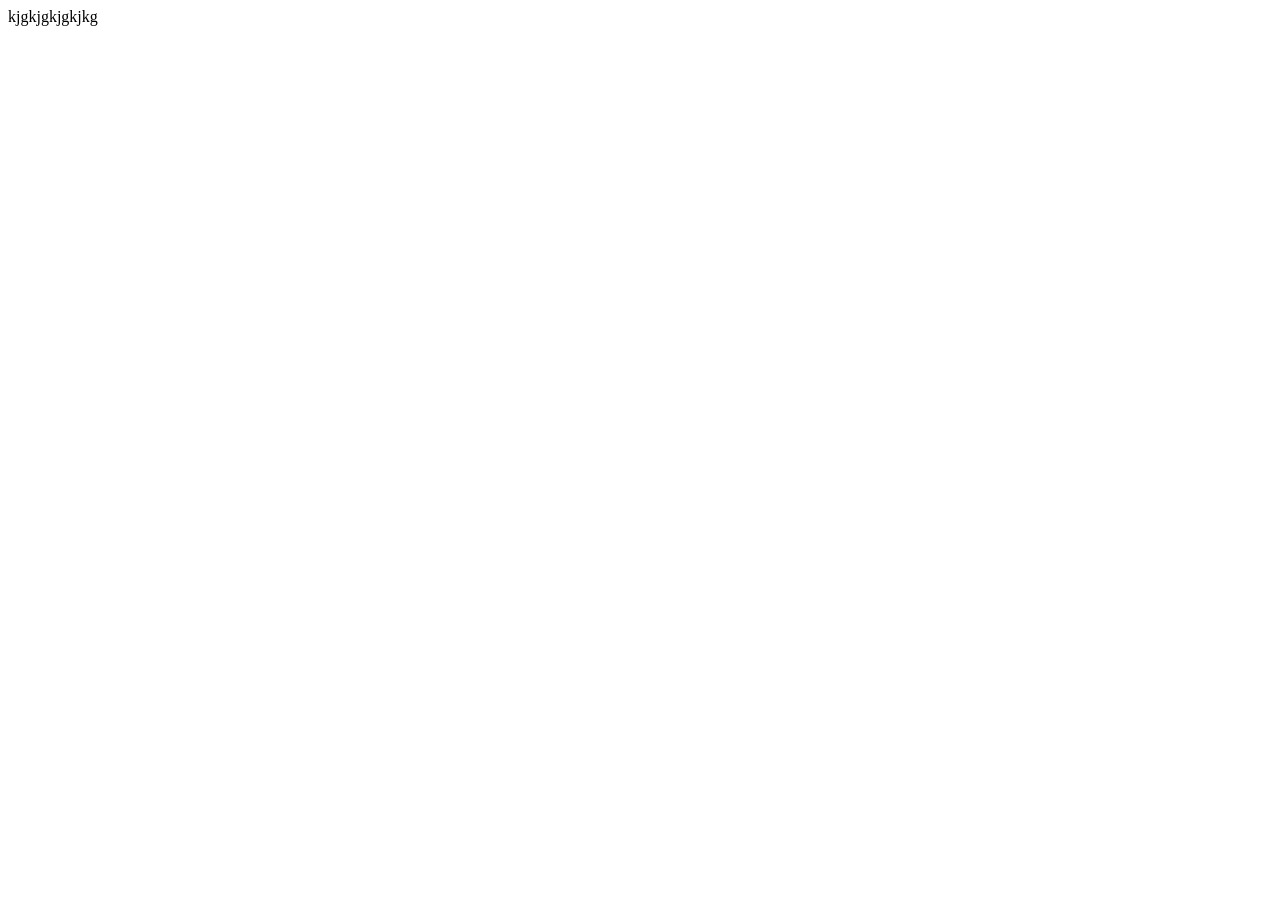
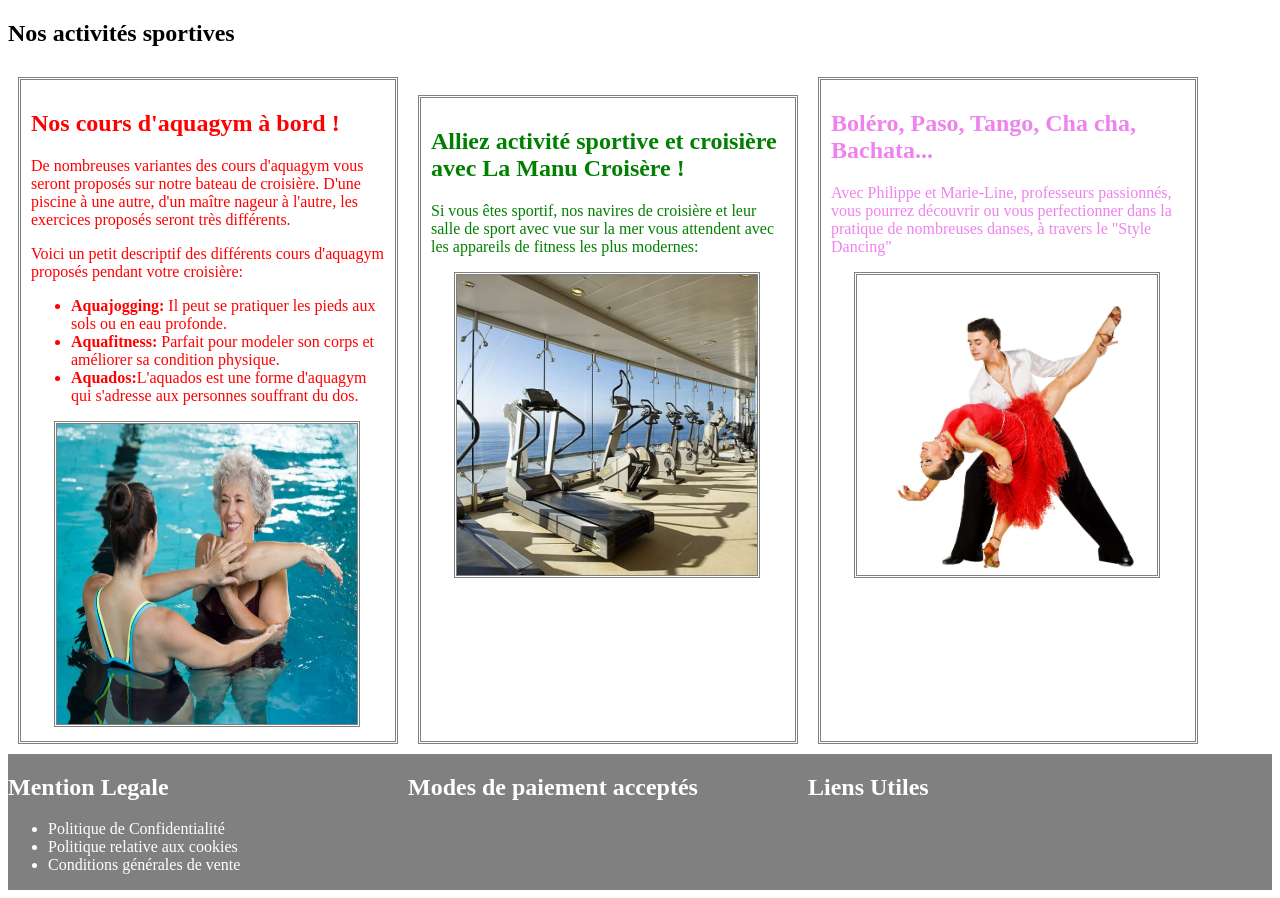
Before and after one commit to jeremybosqui/croisiere-de-luxe, a plain HTML site: page index.html in a window 1280 px wide. Before the commit the page ends 800 px from the top, so only its background shows below. Drawn offline with Linux system fonts and the light colour scheme.

Commit message:
indexàverifier

```diff
--- /dev/null
+++ b/asset/css/style.css
@@ -0,0 +1,84 @@
+#activités-sportives-ap{
+
+
+}
+.blocsport-ap{
+display: grid;
+grid-template-columns: 400px 400px 400px;
+grid-template-rows:
+
+}
+.Aquagym-ap{
+color: red;
+margin: 10px;
+padding: 10px;
+border-style: double;
+border-color: gray;
+
+
+
+
+}
+.Salle-de-sport-équipée-ap{
+    color: green;
+    margin: 10px;
+    padding: 10px;
+    border-style: double;
+    border-color: gray;
+    margin-top: 28px;
+
+
+}
+.Cours-de-danse-ap{
+    color: violet;
+    margin: 10px;
+    padding: 10px;
+    border-style: double;
+    border-color: gray;
+
+
+
+}
+#image-aquagym-ap{
+height:300px;
+width: 300px;
+border-style: double;
+border-color: grey;
+margin-left: 23px;
+}
+#image-salledesport-ap{
+height: 300px;
+width: 300px;
+border-style: double;
+border-color: grey;
+margin-left: 23px;
+
+
+}
+#image-danse-ap{
+height: 300px;
+width: 300px;
+border-style: double;
+border-color:grey;
+margin-left: 23px;
+
+}
+.footer-ap{
+display: grid;
+grid-template-columns: 400px 400px 400px;
+background-color: gray;
+color: white;
+
+}
+.Mention-legale-ap{
+
+
+}
+.Modes-de-paiement-ap{
+
+
+}
+.liens-utliles-ap{
+
+
+}
--- a/index.html
+++ b/index.html
@@ -1 +1,78 @@
-kjgkjgkjgkjkg
+<!DOCTYPE html>
+<html lang="fr">
+<head>
+    <meta charset="UTF-8">
+   <link rel="stylesheet" href="asset/css/style.css">
+    <meta http-equiv="X-UA-Compatible" content="IE=edge">
+    <meta name="viewport" content="width=device-width, initial-scale=1.0">
+    <title>Site vitrine</title>
+</head>
+<body>
+    <header>
+
+    </header>
+    <section>
+     <h2 id="activités-sportives-ap">Nos activités sportives</h2>
+
+    <div class="blocsport-ap">
+
+        <div class="Aquagym-ap">
+            <h2>Nos cours d'aquagym à bord !</h2>
+            <p>De nombreuses variantes des cours d'aquagym vous seront proposés sur notre bateau de croisière.
+               D'une piscine à une autre, d'un maître nageur à l'autre, les exercices proposés seront très différents.</p>
+               <p>Voici un petit descriptif des différents cours d'aquagym proposés pendant votre croisière:</p>
+                  <ul>
+                       <li><strong>Aquajogging:</strong> Il peut se pratiquer les pieds aux sols ou en eau profonde.</li>
+                       <li><strong>Aquafitness:</strong> Parfait pour modeler son corps et améliorer sa condition physique.</li>
+                       <li><strong>Aquados:</strong>L'aquados est une forme d'aquagym qui s'adresse aux personnes souffrant du dos.</li>
+
+                  </ul>
+                 <img id="image-aquagym-ap" src="asset/img/aquagym.jpg" alt="photo cours aquagym">
+
+        </div>
+        <div class="Salle-de-sport-équipée-ap">
+            <h2>Alliez activité sportive et croisière avec La Manu Croisère !</h2>
+            <p>Si vous êtes sportif, nos navires de croisière et leur salle de sport avec vue sur la mer vous attendent avec les appareils de fitness les plus modernes:</p>
+            <img id="image-salledesport-ap" src="asset/img/salle-de-sport.jpg" alt="salle sport">
+
+
+        </div>
+        <div class="Cours-de-danse-ap">
+            <h2>Boléro, Paso, Tango, Cha cha, Bachata...</h2>
+            <p>Avec Philippe et Marie-Line, professeurs passionnés, vous pourrez découvrir ou vous perfectionner dans la pratique de nombreuses danses, à travers le "Style Dancing"</p>
+             <img id="image-danse-ap" src="asset/img/salsa.jpg" alt="danse de salsa">
+        </div>
+
+
+    </div>
+
+     </section>
+     <footer>
+     <div class="footer-ap">
+
+     <div class="Mention-legale-ap">
+         <h2>Mention Legale</h2>
+         <ul>
+             <li>Politique de Confidentialité</li>
+             <li>Politique relative aux cookies</li>
+             <li>Conditions générales de vente</li>
+         </ul>
+
+     </div>
+    <div class="Modes-de-paiement-ap">
+        <h2>Modes de paiement acceptés</h2>
+
+    </div>
+    <div class="liens-utiles-ap">
+        <h2>Liens Utiles</h2>
+
+
+    </div>
+
+
+     </div>
+
+     </footer>
+
+</body>
+</html>
```
Also changed, not shown: asset/img/1486490028.jpg (added), asset/img/5b6013af2f7cd0616525d7ca7a68f94c.jpg (added), asset/img/aquagym.jpg (added), asset/img/danse.jpg (added), asset/img/salle-de-sport.jpg (added), asset/img/salsa.jpg (added).
